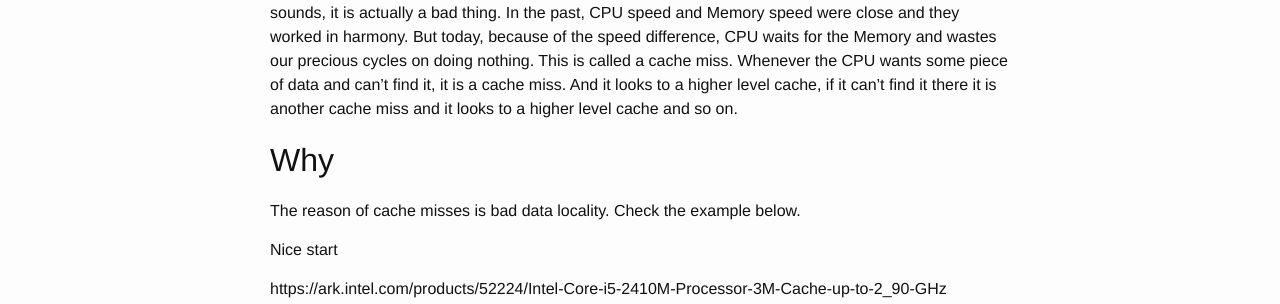
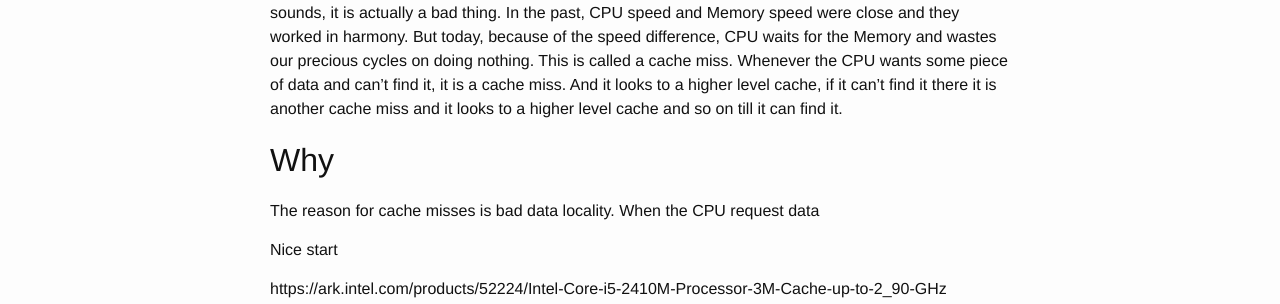
Before and after one commit to zehreken/zehreken.github.io, a Jekyll site: the page built from _posts/2017-06-08-cache-miss-and-data-locality.markdown, in a window 1280 px wide. Shown: the part 334-638 px from the top of the page. Built offline with Jekyll 4.4.1, drawn with Linux system fonts in a browser that asks for light colours; some of the changed text lies outside the part shown.

Commit message:
Update post

```diff
--- a/_posts/2017-06-08-cache-miss-and-data-locality.markdown
+++ b/_posts/2017-06-08-cache-miss-and-data-locality.markdown
@@ -4,10 +4,10 @@ title: Cache Miss and Data Locality
 ---
 **Programmers** working in the game industry are proud people, even the gameplay programmers like me. And the good ones are right about it. It is a hard job. We care about performance, we want our code to be fast, sometimes more than necessary. But we usually look for the problem in the wrong place, we try to optimize our code by using faster algorithms but never check or care about where we put our data.
 
-In the past years, the increase in CPU speed compared to Memory speed is enormous. As good as it sounds, it is actually a bad thing. In the past, CPU speed and Memory speed were close and they worked in harmony. But today, because of the speed difference, CPU waits for the Memory and wastes our precious cycles on doing nothing. This is called a cache miss. Whenever the CPU wants some piece of data and can't find it, it is a cache miss. And it looks to a higher level cache, if it can't find it there it is another cache miss and it looks to a higher level cache and so on.
+In the past years, the increase in CPU speed compared to Memory speed is enormous. As good as it sounds, it is actually a bad thing. In the past, CPU speed and Memory speed were close and they worked in harmony. But today, because of the speed difference, CPU waits for the Memory and wastes our precious cycles on doing nothing. This is called a cache miss. Whenever the CPU wants some piece of data and can't find it, it is a cache miss. And it looks to a higher level cache, if it can't find it there it is another cache miss and it looks to a higher level cache and so on till it can find it.
 
 ## Why
-The reason of cache misses is bad data locality. Check the example below.
+The reason for cache misses is bad data locality. When the CPU request data
 
 
 
```
